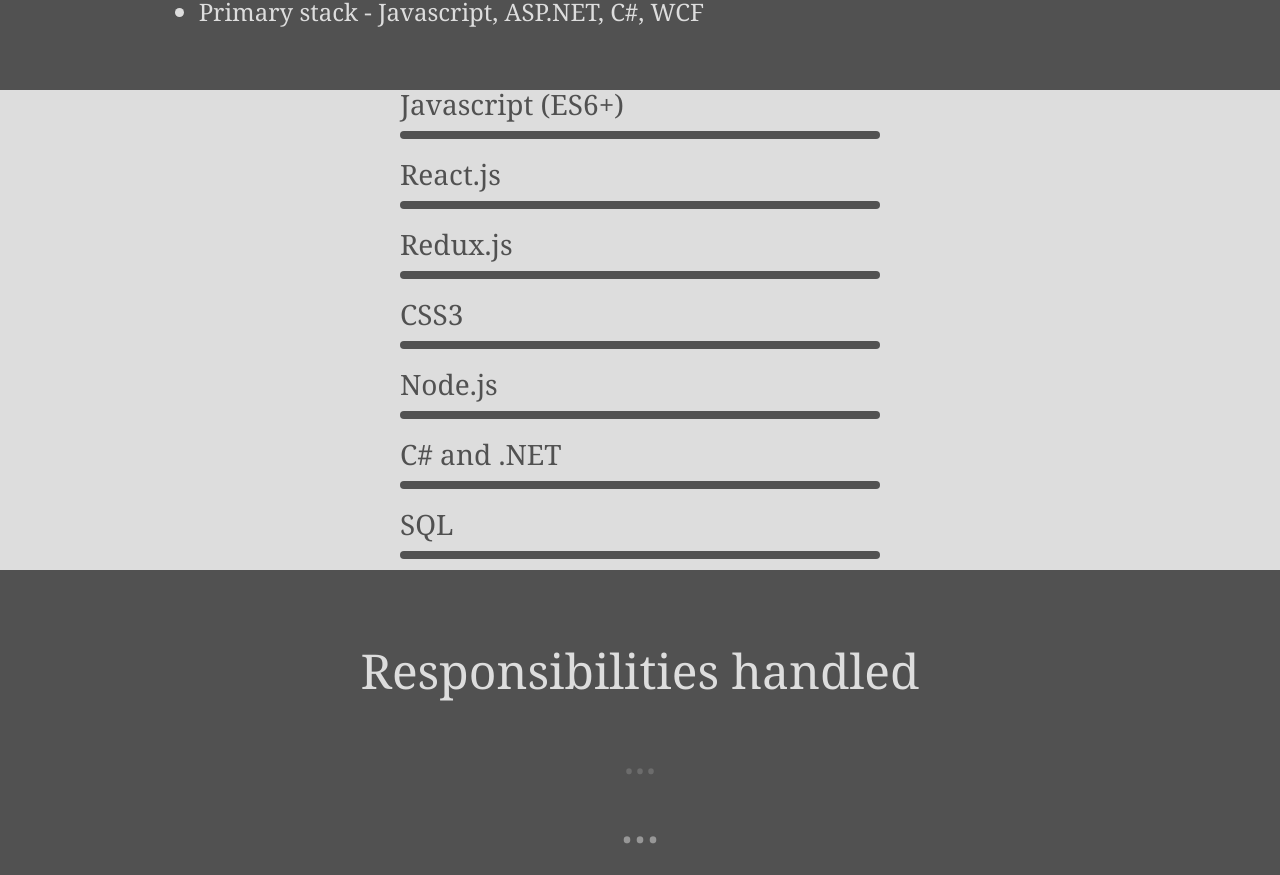
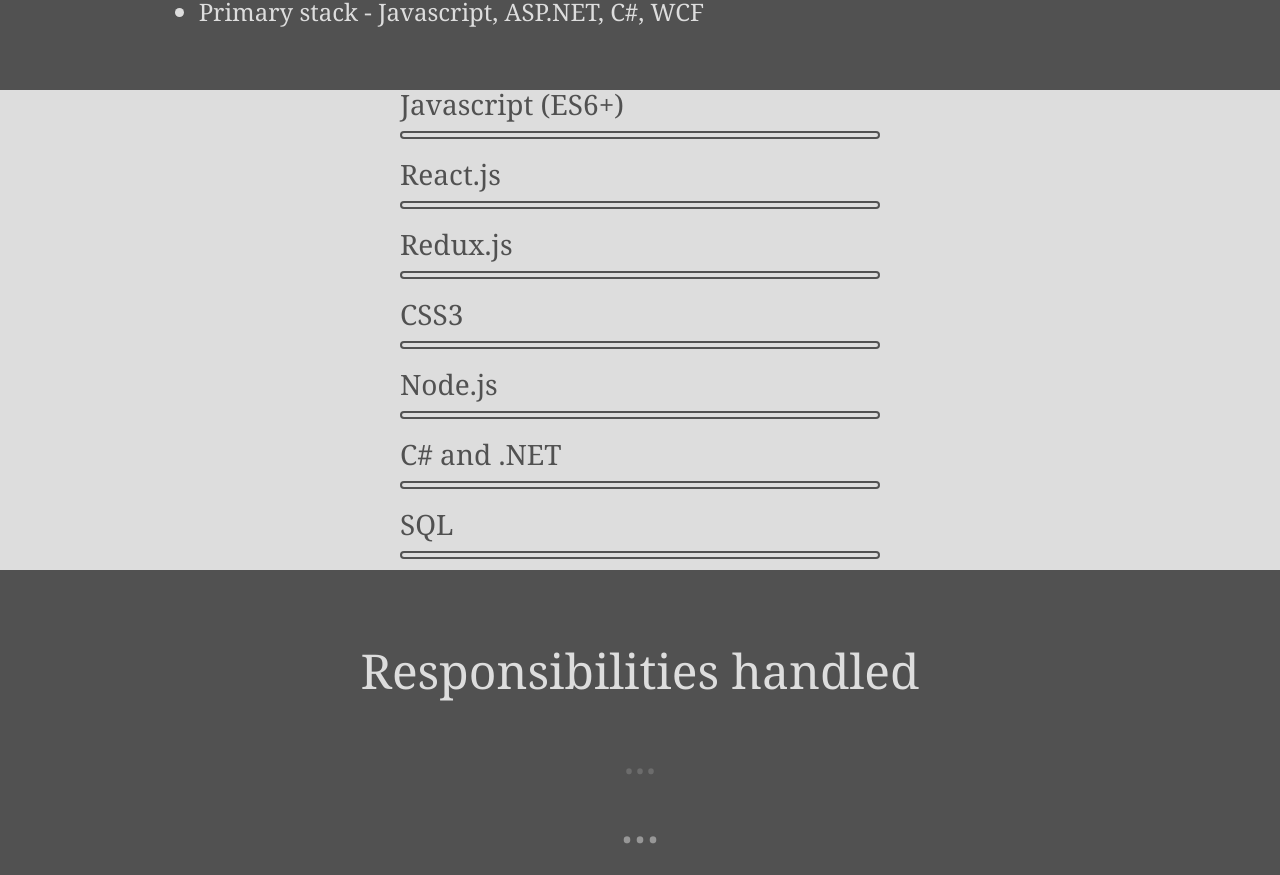
Before and after one commit to rushikeshbharad/portfolio, a React (Create React App) app: page / in a window 1280 px wide. Shown: the part 1350-2225 px from the top of the page. Built offline with nearby package versions, Linux system fonts and the light colour scheme.

Commit message:
Skill bars fill by dark
Issue: Currently skill bars are being filled by faint gray
Fix: Filled skill bars by dark gray and remaining portion is left as light gray

```diff
--- a/src/components/skill-bar.css
+++ b/src/components/skill-bar.css
@@ -4,17 +4,17 @@
 }
 
 .skill-bar-holder {
-  background-color: #515151;
+  background-color: #dddddd;
+  border: solid 2px #525252;
   border-radius: 4px;
   box-sizing: border-box;
   height: 8px;
   margin: 8px 0 16px 0;
-  padding: 2px;
   width: 480px;
 }
 
 .skill-bar {
-  background-color: #dddddd;
+  background-color: #525252;
   height: 4px;
   width: 0;
   transition: width 0.3s ease;
```
